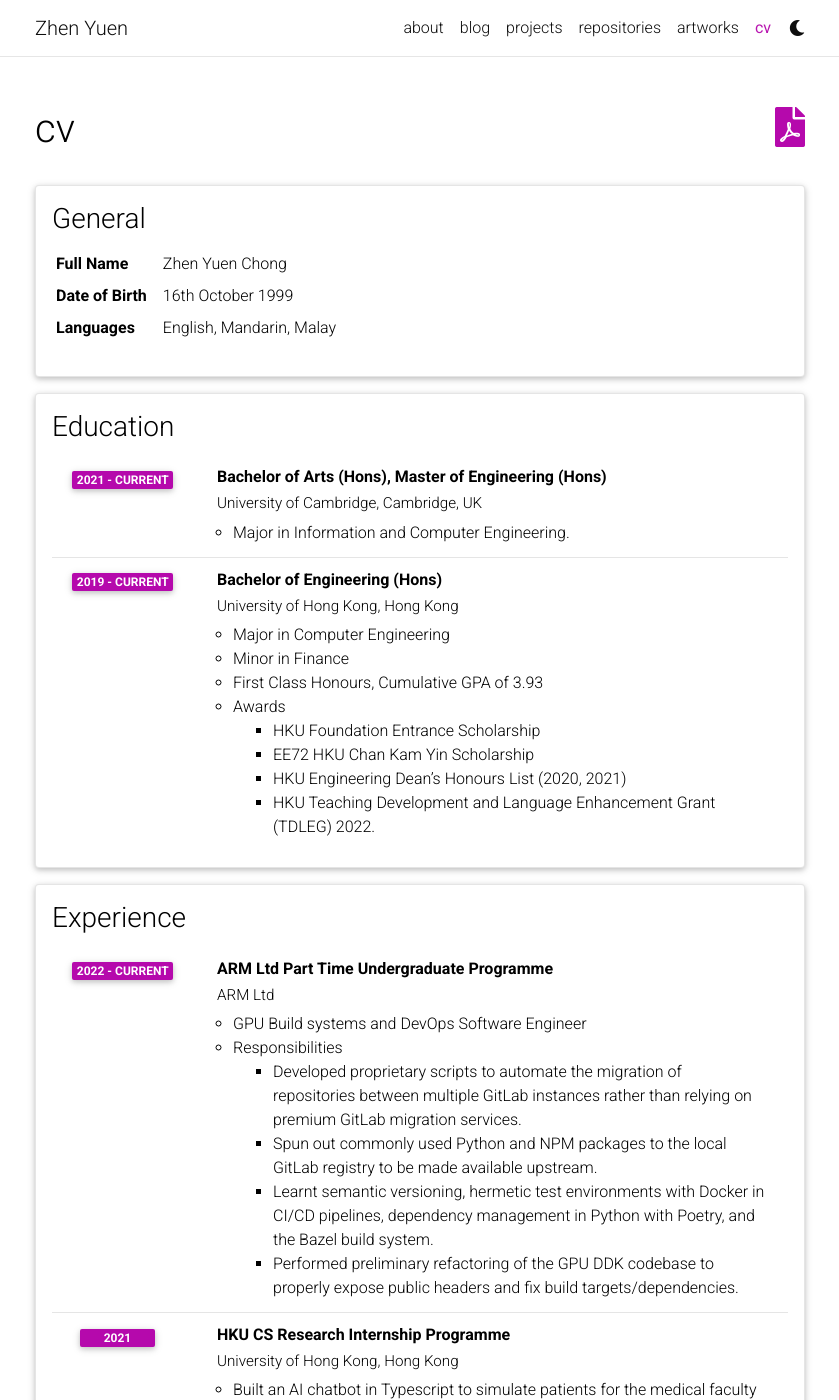
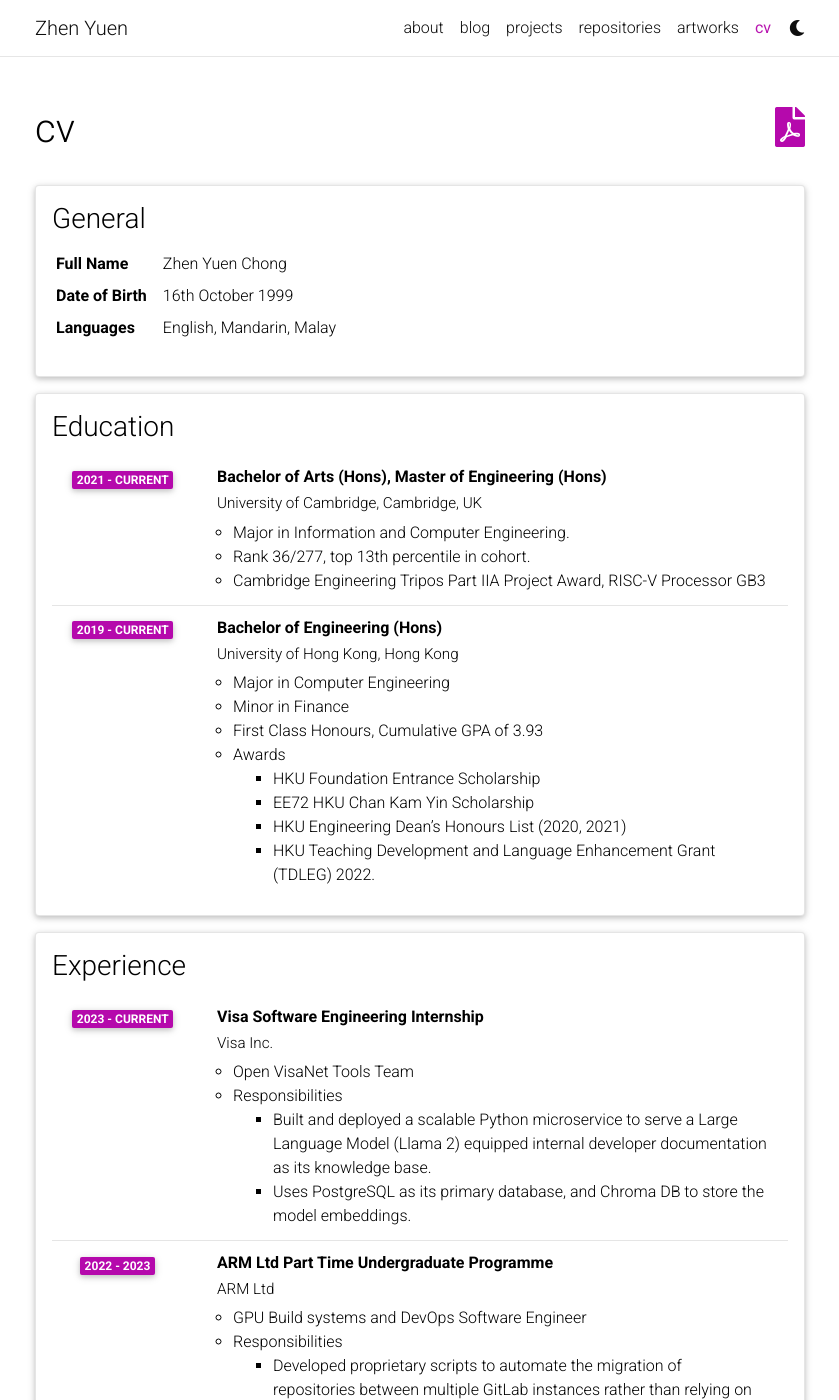
Before and after one commit to zhenyuen/zhenyuen.github.io, a Jekyll site: the page built from _pages/cv.md, in a window 1280 px wide and 1400 px high. Shown: the whole window, without its empty margins (220-1059 px from the left). Built offline with Jekyll 4.4.1, drawn with Linux system fonts in a browser that asks for light colours; comment, search, counter and statistics services are not loaded; a style sheet for code colours, icons or effects is not loaded.

Commit message:
feat: update cv

```diff
--- a/_data/cv.yml
+++ b/_data/cv.yml
@@ -16,6 +16,8 @@
       year: 2021 - current
       description:
         - Major in Information and Computer Engineering.
+        - Rank 36/277, top 13th percentile in cohort.
+        - Cambridge Engineering Tripos Part IIA Project Award, RISC-V Processor GB3
     - title: Bachelor of Engineering (Hons)
       institution: University of Hong Kong, Hong Kong
       year: 2019 - current
@@ -33,9 +35,18 @@
 - title: Experience
   type: time_table
   contents:
+    - title: Visa Software Engineering Internship
+      institution: Visa Inc.
+      year: 2023 - current
+      description:
+        - Open VisaNet Tools Team
+        - title: Responsibilities
+          contents:
+            - Built and deployed a scalable Python microservice to serve a Large Language Model (Llama 2) equipped internal developer documentation as its knowledge base.
+            - Uses PostgreSQL as its primary database, and Chroma DB to store the model embeddings.
     - title: ARM Ltd Part Time Undergraduate Programme
       institution: ARM Ltd
-      year: 2022 - current
+      year: 2022 - 2023
       description:
         - GPU Build systems and DevOps Software Engineer
         - title: Responsibilities
```
Also changed, not shown: _pages/cv.md (+1 -1 lines), 2 other files.
